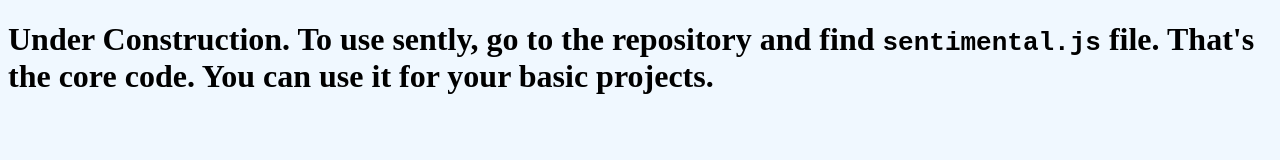
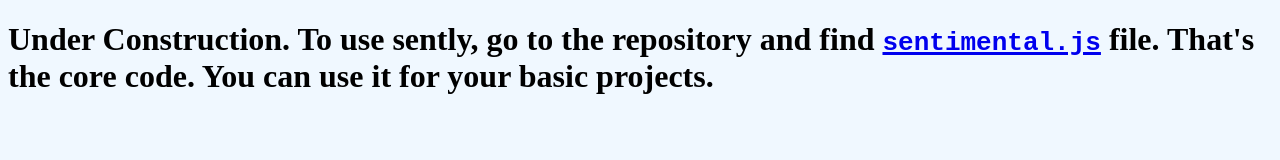
Before and after one commit to victoryosiobe/sently, a plain HTML site: page index.html in a window 1280 px wide. Drawn offline with Linux system fonts and the light colour scheme.

Commit message:
Update index.html
Added link to the js file!

```diff
--- a/index.html
+++ b/index.html
@@ -10,7 +10,7 @@
 </head>
 
 <body style="background: aliceblue; font-weight: bolder;">
-<h1>Under Construction. To use sently, go to the repository and find <code>sentimental.js</code> file. That's the core code. You can use it for your basic projects.</h1>
+<h1>Under Construction. To use sently, go to the repository and find <a href="https://github.com/victoryosiobe/sently/blob/b96ad97f7f1ef8ad648732da6bd446a250781190/sentimental.js"><code>sentimental.js</code></a> file. That's the core code. You can use it for your basic projects.</h1>
 </body>
 <!--<script src="sentimental.js">sentimental.js</script>-->
 </html>
```
